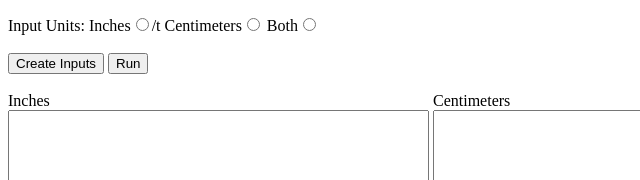
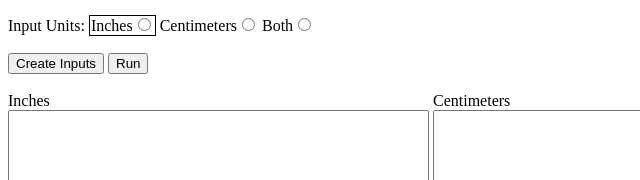
Before and after one commit to zigerzigs/tibgrow, a plain HTML site: page TableMaker2.html in a window 1280 px wide. Shown: the part 302-482 px from the top of the page, 0-640 px from the left. Drawn offline with Linux system fonts and the light colour scheme.

Commit message:
Update TableMaker2.html

```diff
--- a/TableMaker2.html
+++ b/TableMaker2.html
@@ -37,7 +37,7 @@ To use:</br>
 
 <div id="settings">
 	<div><label>Column Count: </label> <input id="col_count" type="text"> <label>Row Count: </label> <input id="row_count" type="text"></div></br>
-	<div><label>Input Units: </label> <label>Inches</label><input id="unit_inches" name="units" type="radio">/t <label>Centimeters</label><input id="unit_centimeters" name="units" type="radio"> <label>Both</label><input id="unit_both" name="units" type="radio"></div>
+	<div><label>Input Units: </label> <span style="border: 1px solid black; padding: 1px 1px 1px 1px;"> <label>Inches</label><input id="unit_inches" name="units" type="radio"></span> <label>Centimeters</label><input id="unit_centimeters" name="units" type="radio"> <label>Both</label><input id="unit_both" name="units" type="radio"></div>
 </div></br>
 
 <div id="buttons"><button onclick="setup_input()">Create Inputs</button> <button onclick="run()">Run</button></div>
```
